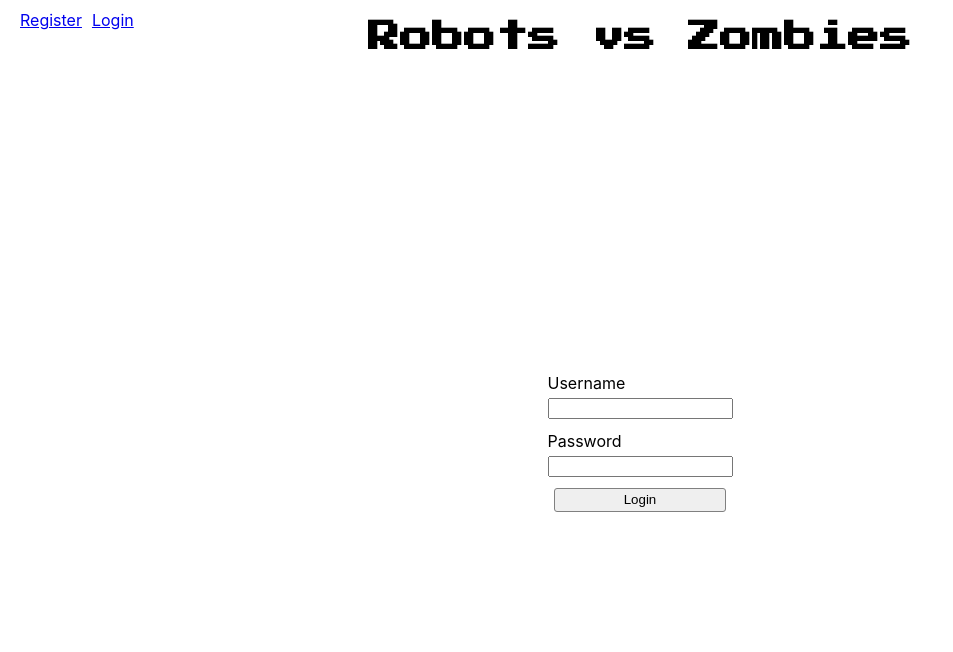
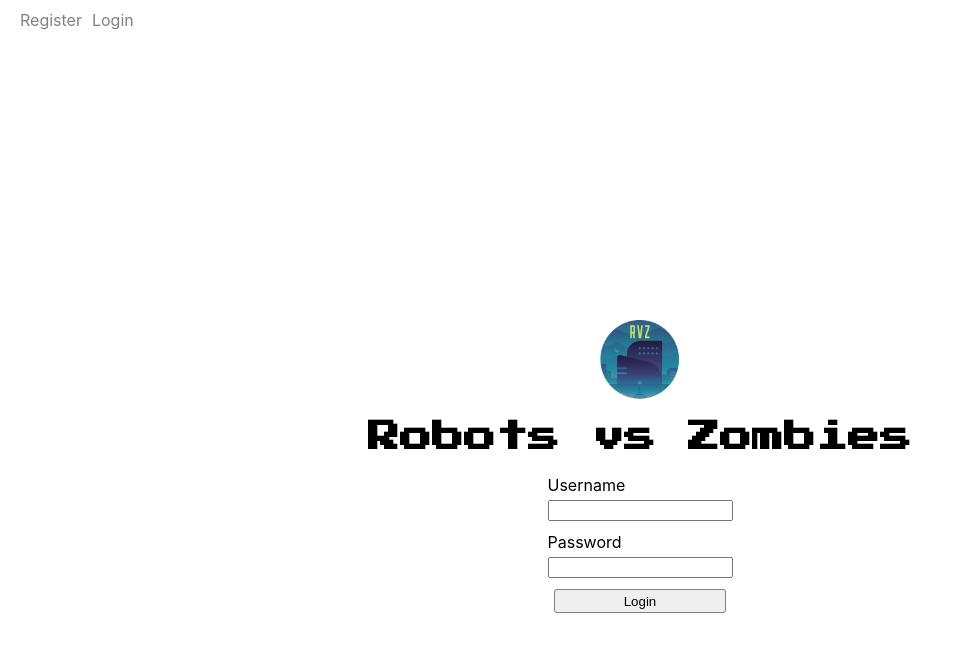
Before and after one commit to Robot-vs-Zombies/rvz-front-end, a React (Create React App) app: page /login in a window 1280 px wide. Shown: the top 652 px of the page, without its empty margins (0-953 px from the left). Built offline with nearby package versions, Linux system fonts and the light colour scheme.

Commit message:
added logo to login

```diff
--- a/src/App.js
+++ b/src/App.js
@@ -9,7 +9,6 @@ function App() {
   return (
     <Router>
       <div className="App">
-        <h1>Robots vs Zombies</h1>
         <Switch>
           <Route exact path="/" component={SignUp} />
           <Route path="/login" component={Login} />
--- a/src/components/NavBar.js
+++ b/src/components/NavBar.js
@@ -4,8 +4,12 @@ export default function NavBar() {
   return (
     <div className="nav-bar">
       <nav>
-        <Link to="/">Register</Link>
-        <Link to="/login">Login</Link>
+        <Link style={{ textDecoration: "None", color: "gray" }} to="/">
+          Register
+        </Link>
+        <Link style={{ textDecoration: "None", color: "gray" }} to="/login">
+          Login
+        </Link>
       </nav>
     </div>
   );
--- a/src/components/registration/Login.jsx
+++ b/src/components/registration/Login.jsx
@@ -1,6 +1,8 @@
 import React, { useState } from "react";
 import axios from "axios";
 import NavBar from "../NavBar";
+import Logo from "../images/rvz1.png";
+
 export default function Login(props) {
   const [user, setUsers] = useState({
     username: "",
@@ -32,7 +34,9 @@ export default function Login(props) {
   return (
     <div>
       <NavBar />
-      <div>
+      <div className="main-login-cont">
+        <img className="logo-img" src={Logo} alt="main-logo" />
+        <h1>Robots vs Zombies</h1>
         <form className="login-container" onSubmit={handleSubmit}>
           <div className="input-field">
             <label className="input-label" htmlFor="username">
--- a/src/index.css
+++ b/src/index.css
@@ -152,11 +152,17 @@ h2 {
 
 /* Login form styling */
 
+.main-login-cont {
+  display: flex;
+  flex-direction: column;
+  justify-content: center;
+  margin-top: 20rem;
+}
+
 .login-container {
   display: flex;
   flex-direction: column;
   align-items: center;
-  margin-top: 20rem;
 }
 
 .input-field {
@@ -185,3 +191,8 @@ h2 {
   background-color: gray;
   color: white;
 }
+
+.logo-img {
+  width: 5rem;
+  align-self: center;
+}
```
Also changed, not shown: src/components/images/rvz1.png (added), src/images/rvz1.png (added).
